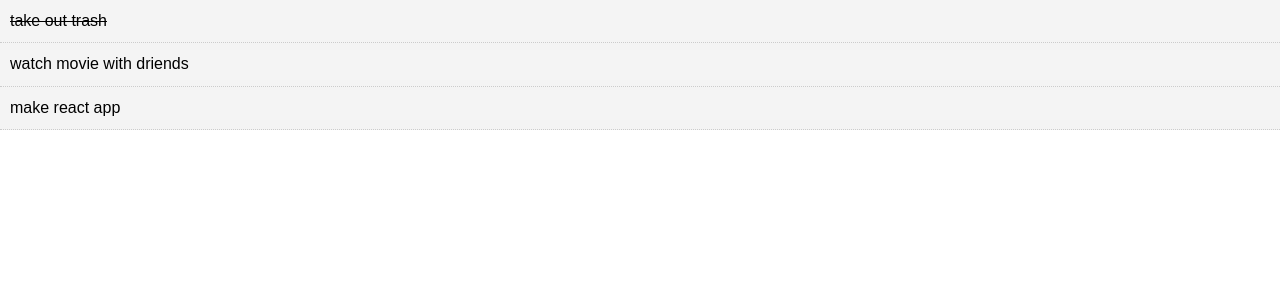
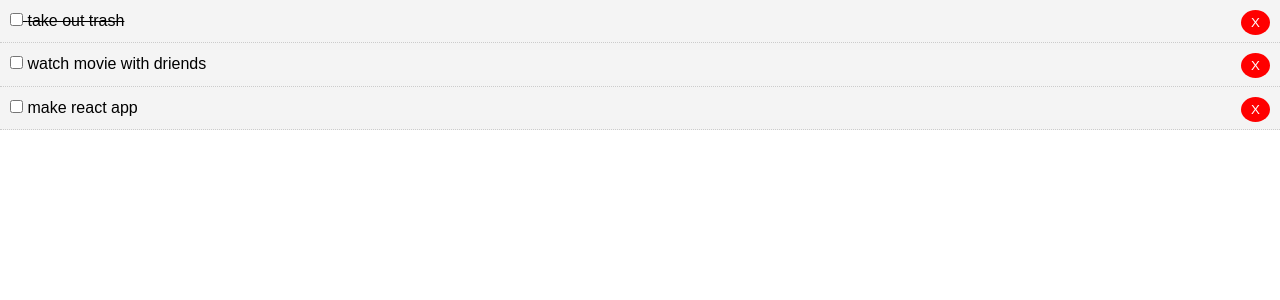
Before and after one commit to jeffau13/todo, a React (Create React App) app: page / in a window 1280 px wide. Shown: the top 300 px of the page. Built offline with nearby package versions, Linux system fonts and the light colour scheme.

Commit message:
added methods for checking and deleting todo item

```diff
--- a/src/App.js
+++ b/src/App.js
@@ -11,10 +11,31 @@
     ]
   };
 
+  markComplete = id => {
+    this.setState({
+      todos: this.state.todos.map(todo => {
+        if (todo.id === id) {
+          todo.completed = !todo.completed;
+        }
+        return todo;
+      })
+    });
+  };
+
+  delTodo = id => {
+    this.setState({
+      todos: [...this.state.todos.filter(todo => todo.id !== id)]
+    });
+  };
+
   render() {
     return (
       <div className="App">
-        <Todos todos={this.state.todos} />
+        <Todos
+          todos={this.state.todos}
+          markComplete={this.markComplete}
+          delTodo={this.delTodo}
+        />
       </div>
     );
   }
--- a/src/components/Todoitem.js
+++ b/src/components/Todoitem.js
@@ -15,9 +15,19 @@
   };
 
   render() {
+    const { id, title } = this.props.todo;
     return (
       <div style={this.getStyle()}>
-        <p>{this.props.todo.title}</p>
+        <p>
+          <input
+            type="checkbox"
+            onChange={this.props.markComplete.bind(this, id)}
+          />{' '}
+          {title}{' '}
+          <button style={btnStyle} onClick={this.props.delTodo.bind(this, id)}>
+            X
+          </button>
+        </p>
       </div>
     );
   }
@@ -26,4 +36,14 @@
   todo: PropTypes.object.isRequired
 };
 
+const btnStyle = {
+  background: '#ff0000',
+  color: '#fff',
+  border: 'none',
+  padding: '5px 10px',
+  borderRadius: '50%',
+  cursor: 'pointer',
+  float: 'right'
+};
+
 export default Todoitem;
--- a/src/components/Todos.js
+++ b/src/components/Todos.js
@@ -4,7 +4,14 @@
 
 class Todos extends Component {
   render() {
-    return this.props.todos.map(todo => <Todoitem todo={todo} key={todo.id} />);
+    return this.props.todos.map(todo => (
+      <Todoitem
+        todo={todo}
+        key={todo.id}
+        markComplete={this.props.markComplete}
+        delTodo={this.props.delTodo}
+      />
+    ));
   }
 }
 
```
